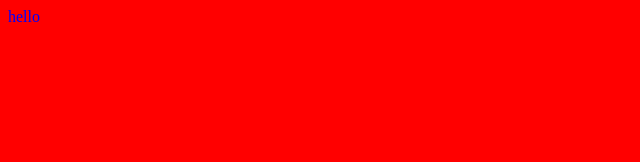
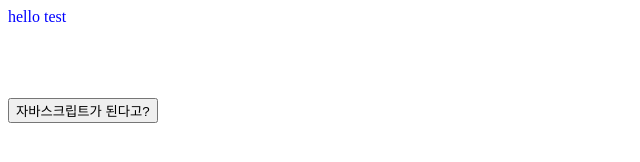
Before and after one commit to frog2am/temp_test, a plain HTML site: page index.html in a window 1280 px wide. Shown: the whole page, without its empty margins (0-640 px from the left). Drawn offline with Linux system fonts and the light colour scheme.

Commit message:
Add files via upload
커밋테스트

```diff
--- a/index.html
+++ b/index.html
@@ -4,10 +4,12 @@
     <meta charset="UTF-8" />
     <meta name="viewport" content="width=device-width, initial-scale=1.0" />
     <title>Document</title>
-    <link type="text/css" rel="stylesheet" href="style.css" />
     <link type="text/css" rel="stylesheet" href="folder/main.css" />
+    <script type="text/javascript" src="script.js"></script>
   </head>
   <body>
-    <div>hello</div>
+    <div>hello test</div>
+    <br /><br /><br /><br />
+    <button onclick="onClickTest()">자바스크립트가 된다고?</button>
   </body>
 </html>
--- /dev/null
+++ b/script.js
@@ -0,0 +1,3 @@
+function onClickTest() {
+  alert('과연 불러오나요?');
+}
```
